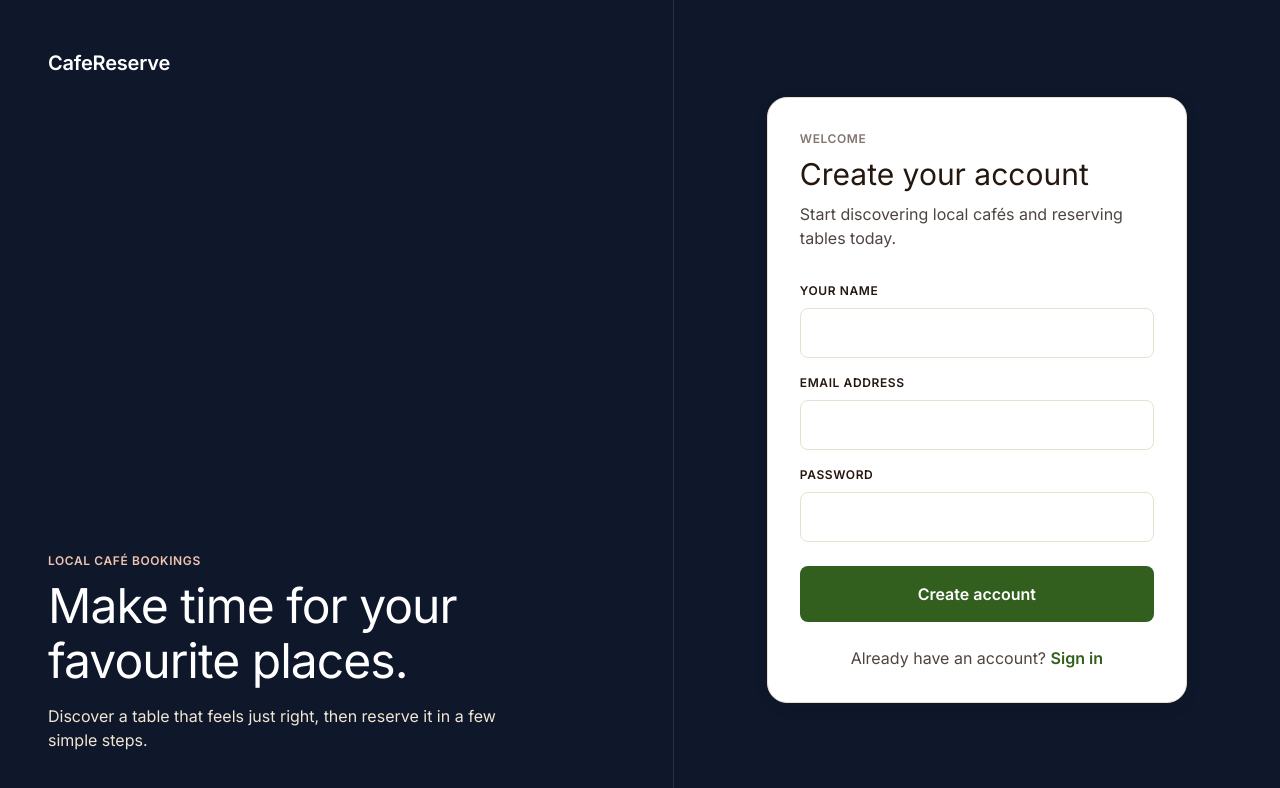
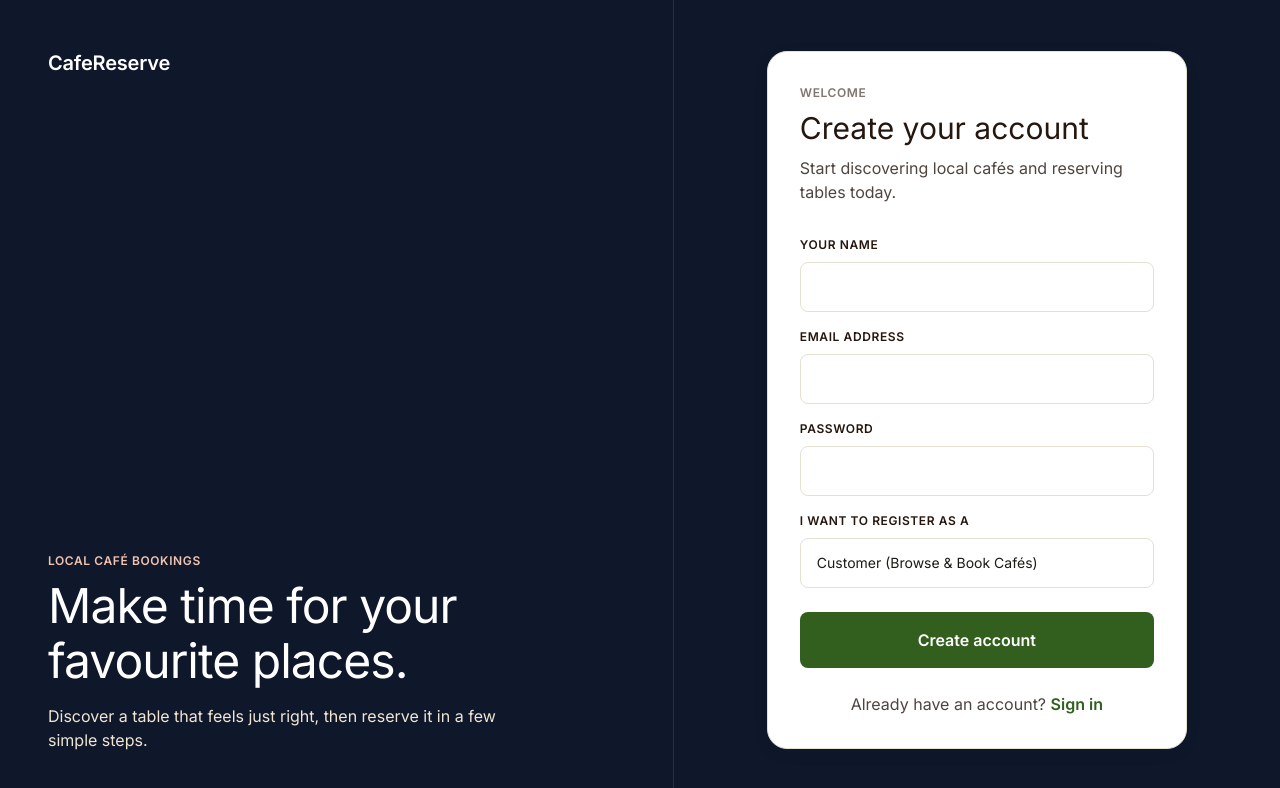
Before and after one commit to doupukhongsai10/cafe-booking, a React (Vite) app in the folder client/: page /register in a window 1280 px wide. Shown: the top 788 px of the page. Built offline with nearby package versions, Linux system fonts and the light colour scheme; no server answers.

Commit message:
feat: add registration role selector dropdown for Customer vs Café Owner roles

```diff
--- a/client/src/index.css
+++ b/client/src/index.css
@@ -51,8 +51,8 @@ button { cursor: pointer; }
 .auth-description { margin: 0 0 var(--space-6); color: var(--text-secondary); line-height: 1.5; }
 .auth-form { display: grid; gap: var(--space-2); }
 .auth-form label { margin-top: var(--space-2); color: var(--text-heading); font-size: 12px; font-weight: 600; letter-spacing: 0.05em; text-transform: uppercase; }
-.auth-form input { width: 100%; padding: var(--space-3) var(--space-4); color: var(--text-primary); background: var(--bg-surface); border: 1px solid var(--border-default); border-radius: var(--radius-md); }
-.auth-form input:focus { outline: 0; border: 2px solid var(--border-focus); box-shadow: 0 0 0 4px var(--border-focus-glow); }
+.auth-form input, .auth-form select { width: 100%; padding: var(--space-3) var(--space-4); color: var(--text-primary); background: var(--bg-surface); border: 1px solid var(--border-default); border-radius: var(--radius-md); font-family: inherit; font-size: 14px; }
+.auth-form input:focus, .auth-form select:focus { outline: 0; border: 2px solid var(--border-focus); box-shadow: 0 0 0 4px var(--border-focus-glow); }
 .auth-form button, .button-secondary { margin-top: var(--space-4); padding: var(--space-4) var(--space-6); border: 0; border-radius: var(--radius-md); font-weight: 600; }
 .auth-form button { color: #fff; background: var(--primary); }
 .auth-form button:hover { background: var(--primary-hover); }
--- a/client/src/pages/RegisterPage.jsx
+++ b/client/src/pages/RegisterPage.jsx
@@ -3,7 +3,7 @@ import { Navigate, useNavigate } from 'react-router-dom';
 import AuthLayout from '../components/AuthLayout';
 import { useAuth } from '../store/AuthContext';
 
-const INITIAL_FORM = { name: '', email: '', password: '' };
+const INITIAL_FORM = { name: '', email: '', password: '', role: 'CUSTOMER' };
 
 function RegisterPage() {
   const [form, setForm] = useState(INITIAL_FORM);
@@ -52,6 +52,13 @@ function RegisterPage() {
         <input id="email" name="email" type="email" autoComplete="email" value={form.email} onChange={handleChange} required />
         <label htmlFor="password">Password</label>
         <input id="password" name="password" type="password" autoComplete="new-password" minLength="8" value={form.password} onChange={handleChange} required />
+
+        <label htmlFor="role">I want to register as a</label>
+        <select id="role" name="role" value={form.role} onChange={handleChange} required>
+          <option value="CUSTOMER">Customer (Browse & Book Cafés)</option>
+          <option value="CAFE_ADMIN">Café Owner (Register & Manage Café Workspace)</option>
+        </select>
+
         <button type="submit" disabled={isSubmitting}>{isSubmitting ? 'Creating account…' : 'Create account'}</button>
       </form>
     </AuthLayout>
```
